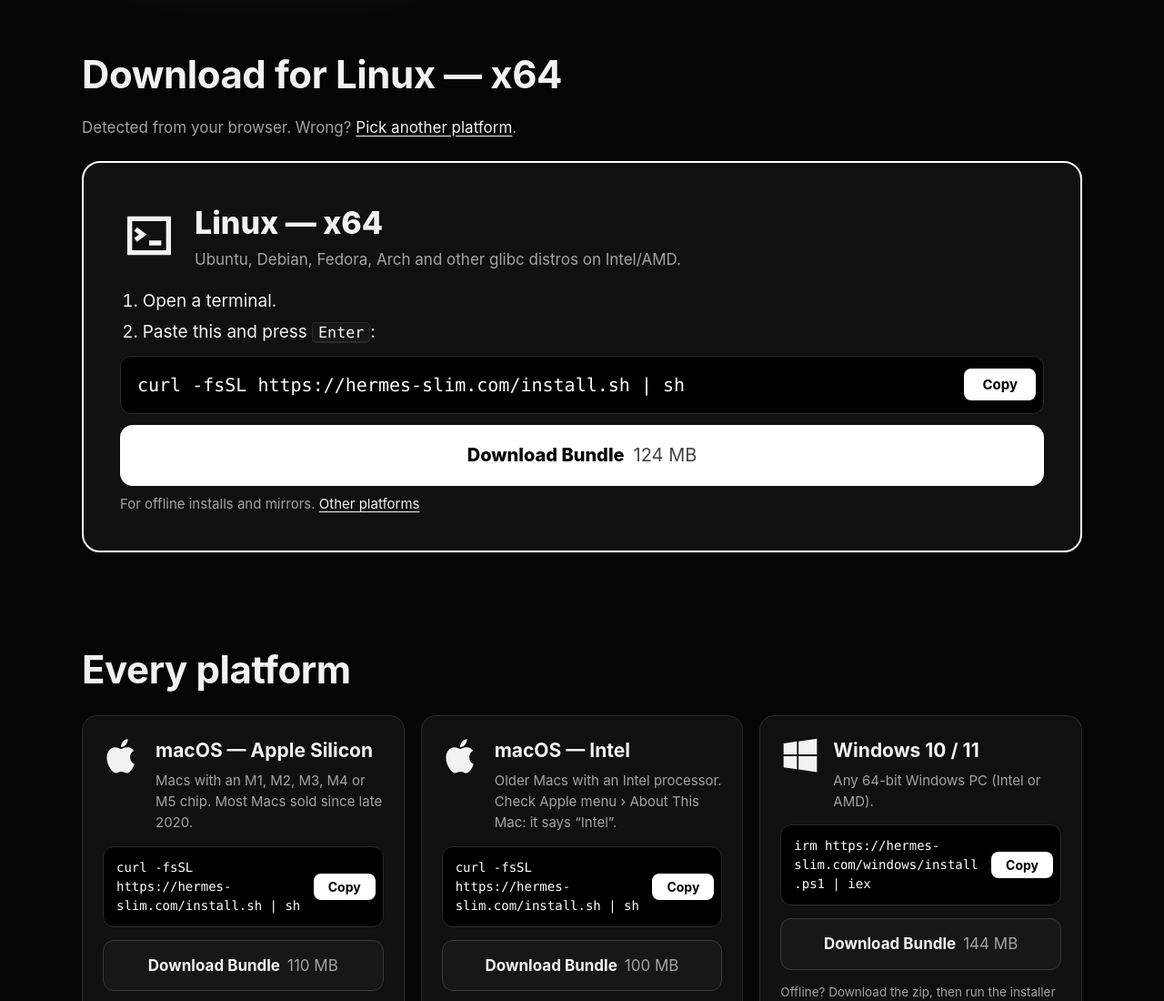
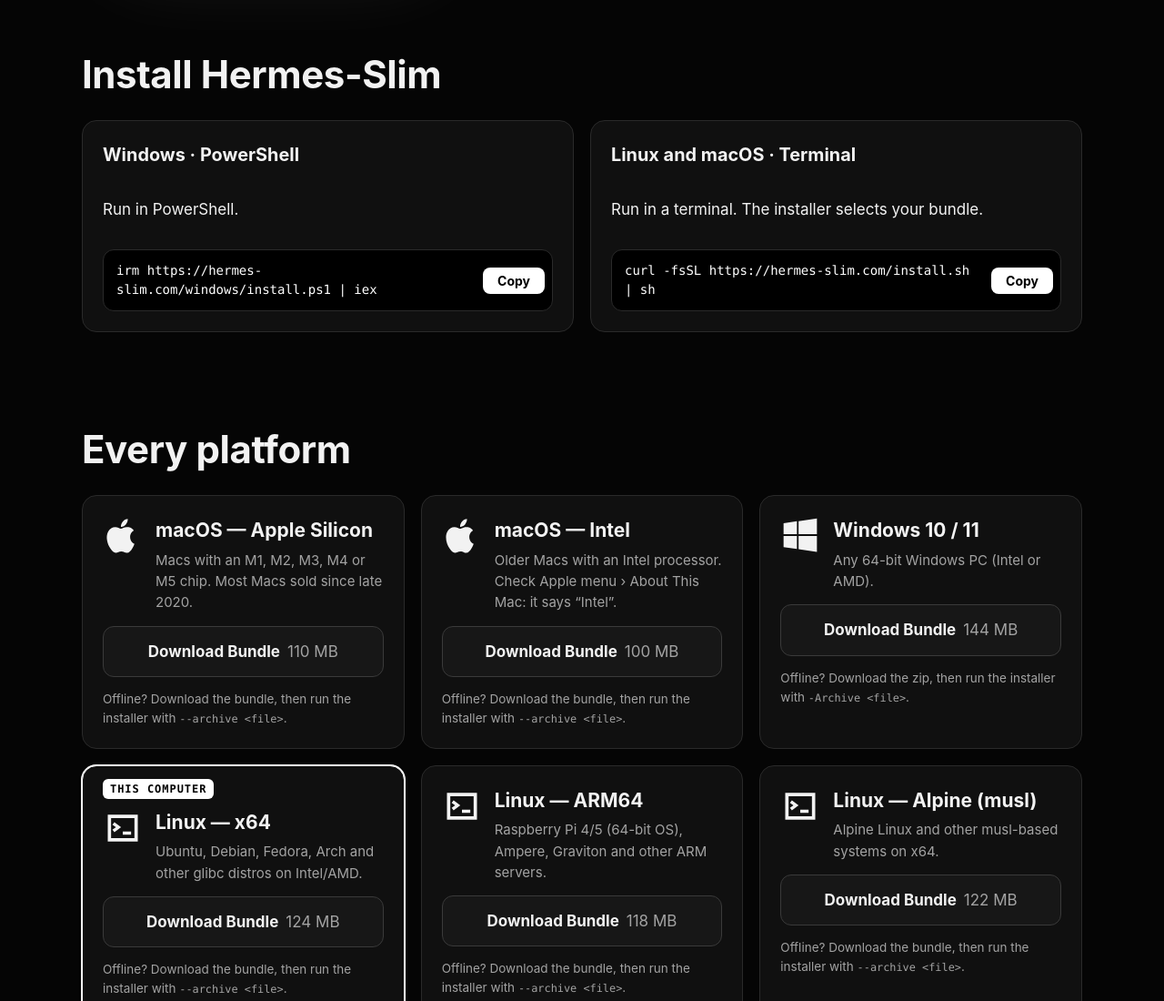
Before and after one commit to talos-hq/hermes-slim.com, a plain HTML site: page index.html in a window 1280 px wide. Shown: the part 620-1720 px from the top of the page at 91% size. Drawn offline with Linux system fonts and the light colour scheme; no server answers.

Commit message:
Offer two install commands for Windows and Unix-like systems (#15)

```diff
--- a/app.js
+++ b/app.js
@@ -1,13 +1,6 @@
 // Platform detection, per-platform cards and live release assets for hermes-slim.com.
 // The page works without the GitHub API: FALLBACK holds the last known release.
 const REPO = "talos-hq/hermes-slim";
-const SITE = "https://hermes-slim.com";
-// Short wrappers served by this site; each fetches slim/install.{sh,ps1} from main.
-const CMD = {
-  shell: `curl -fsSL ${SITE}/install.sh | sh`,
-  powershell: `irm ${SITE}/windows/install.ps1 | iex`,
-};
-
 const FALLBACK = {
   tag: "v0.1.1",
   assets: {
@@ -36,13 +29,6 @@ const PLATFORMS = [
   { id: "linux-x64-musl", family: "linux", name: "Linux — Alpine (musl)", who: "Alpine Linux and other musl-based systems on x64." },
 ];
 
-const STEP1 = {
-  mac: "Open <b>Terminal</b> (press <kbd>⌘ Space</kbd>, type “Terminal”).",
-  win: "Open <b>PowerShell</b> (press <kbd>Win</kbd>, type “PowerShell”).",
-  linux: "Open a terminal.",
-};
-
-const cmdFor = (p) => p.family === "win" ? CMD.powershell : CMD.shell;
 const mb = (n) => `${Math.round(n / 1e6)} MB`;
 const assetUrl = (tag, name) => `https://github.com/${REPO}/releases/download/${tag}/${name}`;
 
@@ -111,9 +97,6 @@ function render(rel, here) {
     node.querySelector(".os-glyph").innerHTML = GLYPH[p.family];
     node.querySelector(".card-os").textContent = p.name;
     node.querySelector(".card-who").textContent = p.who;
-    const code = node.querySelector(".cmd code");
-    code.textContent = cmdFor(p);
-    wireCopy(node.querySelector(".copy"), () => code.textContent);
     const btn = node.querySelector(".btn");
     btn.href = assetUrl(rel.tag, file);
     btn.querySelector(".size").textContent = mb(size);
@@ -129,34 +112,11 @@ function render(rel, here) {
   tag.href = `https://github.com/${REPO}/releases/tag/${rel.tag}`;
 }
 
-function renderMain(rel, here) {
-  if (!here) {
-    document.getElementById("detect-note").textContent =
-      "We couldn't tell which computer you're on. Pick yours below — each card says who it's for.";
-    return;
-  }
-  const p = PLATFORMS.find((x) => x.id === here.id);
-  const [file, size] = rel.assets[p.id];
-  document.getElementById("detected-name").textContent = p.name;
-  document.getElementById("main-glyph").innerHTML = GLYPH[p.family];
-  document.getElementById("main-os").textContent = p.name;
-  document.getElementById("main-who").textContent = p.who;
-  document.getElementById("main-step1").innerHTML = STEP1[p.family];
-  const cmd = document.getElementById("main-cmd");
-  cmd.textContent = cmdFor(p);
-  wireCopy(document.querySelector("#main-card .copy"), () => cmd.textContent);
-  const link = document.getElementById("main-bundle");
-  link.href = assetUrl(rel.tag, file);
-  document.getElementById("main-size").textContent = mb(size);
-  const note = document.getElementById("detect-note");
-  note.innerHTML = here.guessed
-    ? 'We think this is an Apple Silicon Mac. On an Intel Mac? <a href="#p-darwin-x64">Use the Intel card</a> — the install command is the same either way.'
-    : 'Detected from your browser. Wrong? <a href="#all">Pick another platform</a>.';
-  document.getElementById("main-card").hidden = false;
+for (const command of document.querySelectorAll(".installers .cmd")) {
+  wireCopy(command.querySelector(".copy"), () => command.querySelector("code").textContent);
 }
 
 (async () => {
   const [here, rel] = await Promise.all([detect(), release()]);
   render(rel, here);
-  renderMain(rel, here);
 })();
--- a/index.html
+++ b/index.html
@@ -39,29 +39,24 @@
   </section>
 
   <section id="download" class="pick" aria-labelledby="pick-title">
-    <h2 id="pick-title">Download for <span id="detected-name">your computer</span></h2>
-    <p class="detect-note" id="detect-note">Pick your computer below. Not sure which one? Each card says who it's for.</p>
-
-    <div class="main-card" id="main-card" hidden>
-      <div class="main-card-head">
-        <span class="os-glyph" id="main-glyph" aria-hidden="true"></span>
-        <div>
-          <div class="main-os" id="main-os"></div>
-          <div class="main-who" id="main-who"></div>
+    <h2 id="pick-title">Install Hermes-Slim</h2>
+    <div class="grid installers">
+      <article class="card">
+        <h3>Windows · PowerShell</h3>
+        <p>Run in PowerShell.</p>
+        <div class="cmd">
+          <code>irm https://hermes-slim.com/windows/install.ps1 | iex</code>
+          <button class="copy" type="button">Copy</button>
         </div>
-      </div>
-      <ol class="steps">
-        <li><span id="main-step1"></span></li>
-        <li>Paste this and press <kbd>Enter</kbd>:</li>
-      </ol>
-      <div class="cmd big">
-        <code id="main-cmd"></code>
-        <button class="copy" type="button">Copy</button>
-      </div>
-      <div class="main-actions">
-        <a id="main-bundle" class="btn-big" href="#">Download Bundle <span id="main-size" class="size"></span></a>
-        <p class="main-alt">For offline installs and mirrors. <a href="#all">Other platforms</a></p>
-      </div>
+      </article>
+      <article class="card">
+        <h3>Linux and macOS · Terminal</h3>
+        <p>Run in a terminal. The installer selects your bundle.</p>
+        <div class="cmd">
+          <code>curl -fsSL https://hermes-slim.com/install.sh | sh</code>
+          <button class="copy" type="button">Copy</button>
+        </div>
+      </article>
     </div>
   </section>
 
@@ -97,10 +92,6 @@
         <p class="card-who"></p>
       </div>
     </div>
-    <div class="cmd">
-      <code></code>
-      <button class="copy" type="button">Copy</button>
-    </div>
     <a class="btn" href="#">Download Bundle <span class="size"></span></a>
     <p class="card-manual"></p>
   </article>
--- a/style.css
+++ b/style.css
@@ -93,6 +93,7 @@ h3 { margin: 0; }
 .release-line { color: var(--dim); margin-top: 22px; }
 
 .why { padding: clamp(32px, 5vw, 64px) 0; border-top: 1px solid var(--line); margin-top: 24px; }
+.grid.installers { grid-template-columns: repeat(auto-fit, minmax(min(360px, 100%), 1fr)); }
 .why-grid { display: grid; grid-template-columns: repeat(auto-fit, minmax(240px, 1fr)); gap: 28px; margin-top: 18px; }
 .why-grid h3 { font-size: 19px; margin-bottom: 6px; }
 .why-grid p { color: #bdbdbd; margin: 0; }
```
